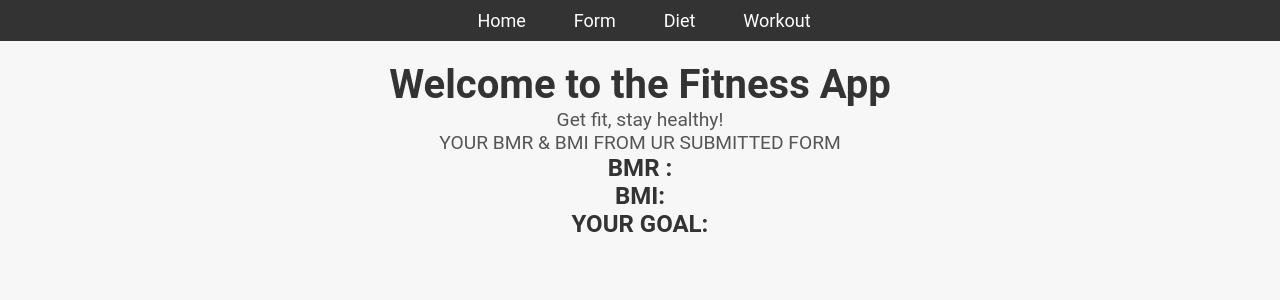
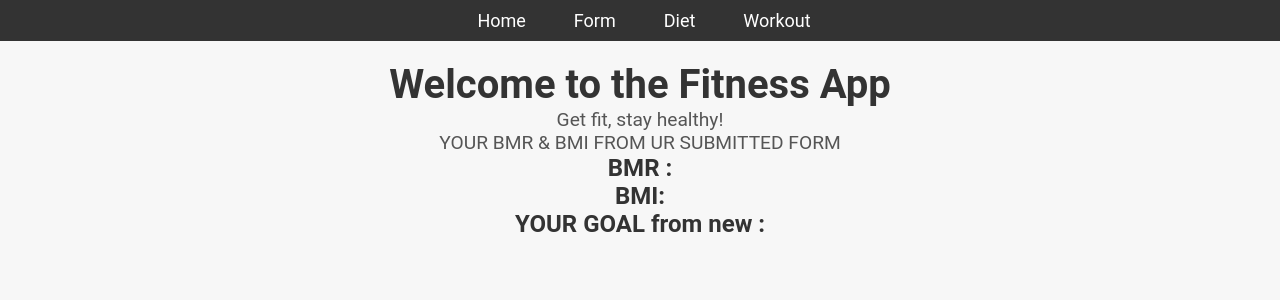
Before and after one commit to Nithish2362/fitness-ui, a React (Vite) app: page / in a window 1280 px wide. Shown: the top 300 px of the page. Built offline with nearby package versions, Linux system fonts and the light colour scheme.

Commit message:
added goal new  from new

```diff
--- a/src/HomePage.jsx
+++ b/src/HomePage.jsx
@@ -10,7 +10,7 @@ const HomePage = () => {
         <p>YOUR BMR & BMI FROM UR SUBMITTED FORM</p>
         <h2>BMR :</h2>
         <h2>BMI:</h2>
-        <h2>YOUR GOAL:</h2>
+        <h2>YOUR GOAL from new :</h2>
       </div>
     </div>
   );
```
